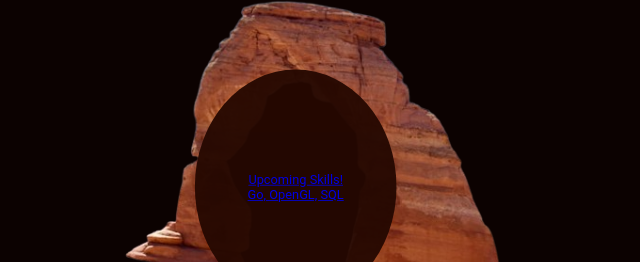
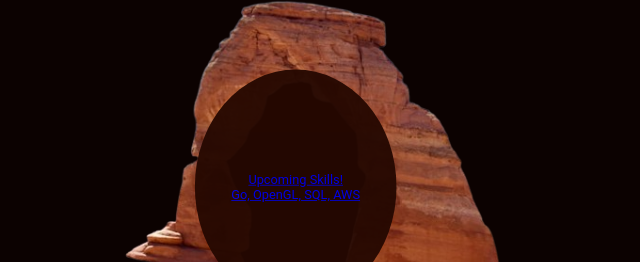
Before and after one commit to juaruk/personal_website, a plain HTML site: page index.html in a window 1280 px wide. Shown: the part 1139-1401 px from the top of the page, 304-944 px from the left. Drawn offline with Linux system fonts and the light colour scheme; a web font is replaced by a local one.

Commit message:
Added AWS to skills

```diff
--- a/index.html
+++ b/index.html
@@ -34,7 +34,7 @@
                 <div class="oval_text_container">
                     <a href="page1.html">
                     Upcoming Skills! <br>
-                    Go, OpenGL, SQL
+                    Go, OpenGL, SQL, AWS
                     </a>
                 </div>
             </div>
```
